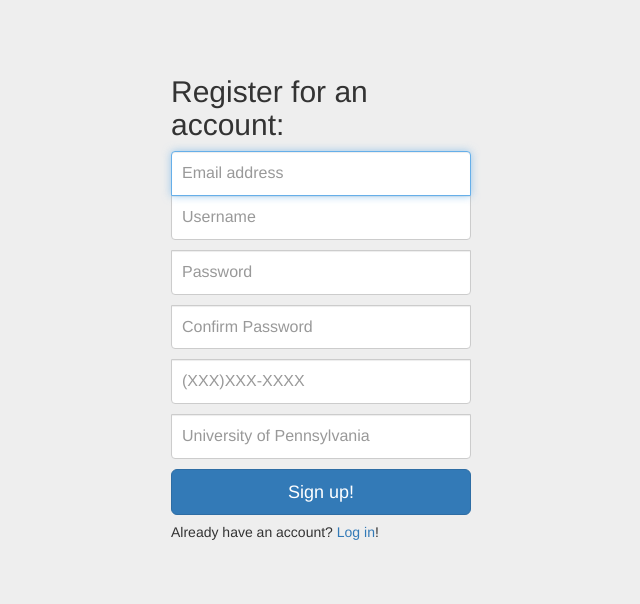
After one commit to kate16/femmehacks, a Flask app: template app/templates/register.html in a window 1280 px wide. The commit adds this page. Shown: the top 604 px of the page, without its empty margins (319-959 px from the left). Run offline with Flask 2, Linux system fonts and the light colour scheme; the template is opened without the code that fills it, so the values that code supplies are empty; parts of the project's set-up code (start-up, migrations or seed data) failed here and were passed over; some libraries are stand-ins or nearby versions.

Commit message:
Added login, register, and other templates

```diff
--- /dev/null
+++ b/app/templates/bootstrap-3.3.2-dist/css/signin.css
@@ -0,0 +1,40 @@
+body {
+  padding-top: 40px;
+  padding-bottom: 40px;
+  background-color: #eee;
+}
+
+.form-signin {
+  max-width: 330px;
+  padding: 15px;
+  margin: 0 auto;
+}
+.form-signin .form-signin-heading,
+.form-signin .checkbox {
+  margin-bottom: 10px;
+}
+.form-signin .checkbox {
+  font-weight: normal;
+}
+.form-signin .form-control {
+  position: relative;
+  height: auto;
+  -webkit-box-sizing: border-box;
+     -moz-box-sizing: border-box;
+          box-sizing: border-box;
+  padding: 10px;
+  font-size: 16px;
+}
+.form-signin .form-control:focus {
+  z-index: 2;
+}
+.form-signin input[type="email"] {
+  margin-bottom: -1px;
+  border-bottom-right-radius: 0;
+  border-bottom-left-radius: 0;
+}
+.form-signin input[type="password"] {
+  margin-bottom: 10px;
+  border-top-left-radius: 0;
+  border-top-right-radius: 0;
+}
--- /dev/null
+++ b/app/templates/register.html
@@ -0,0 +1,66 @@
+<!DOCTYPE html>
+<html lang="en">
+  <head>
+    <meta charset="utf-8">
+    <meta http-equiv="X-UA-Compatible" content="IE=edge">
+    <meta name="viewport" content="width=device-width, initial-scale=1">
+    <meta name="description" content="">
+    <meta name="author" content="">
+    <link rel="icon" href="../../favicon.ico">
+
+    <title>Sign up for Campus Couture!</title>
+
+    <!-- Bootstrap core CSS -->
+    <link href="bootstrap-3.3.2-dist/css/bootstrap.min.css" rel="stylesheet">
+
+    <!-- Custom styles for this template -->
+    <link href="bootstrap-3.3.2-dist/css/signin.css" rel="stylesheet">
+
+    <!-- Just for debugging purposes. Don't actually copy these 2 lines! -->
+    <!--[if lt IE 9]><script src="../../assets/js/ie8-responsive-file-warning.js"></script><![endif]-->
+    <script src="../../assets/js/ie-emulation-modes-warning.js"></script>
+
+    <!-- HTML5 shim and Respond.js for IE8 support of HTML5 elements and media queries -->
+    <!--[if lt IE 9]>
+      <script src="https://oss.maxcdn.com/html5shiv/3.7.2/html5shiv.min.js"></script>
+      <script src="https://oss.maxcdn.com/respond/1.4.2/respond.min.js"></script>
+    <![endif]-->
+  </head>
+
+  <body>
+
+    <div class="container">
+
+      <form class="form-signin">
+        <h2 class="form-signin-heading">Register for an account:</h2>
+
+        <label for="inputEmail" class="sr-only">E-mail address</label>
+        <input type="email" id="inputEmail" class="form-control" placeholder="Email address" required autofocus>
+
+        <label for="inputPassword" class="sr-only">Username</label>
+        <input type="password" id="inputPassword" class="form-control" placeholder="Username" required>
+
+        <label for="inputPassword" class="sr-only">Password</label>
+        <input type="password" id="inputPassword" class="form-control" placeholder="Password" required>
+
+        <label for="inputPassword" class="sr-only">Confirm Password</label>
+        <input type="password" id="inputPassword2" class="form-control" placeholder="Confirm Password" required>
+
+        <label for="inputPassword" class="sr-only">Phone number</label>
+        <input type="password" id="inputPassword2" class="form-control" placeholder="(XXX)XXX-XXXX" required>
+
+        <label for="inputPassword" class="sr-only">Campus</label>
+        <input type="password" id="inputPassword2" class="form-control" placeholder="University of Pennsylvania" required>
+
+        <button class="btn btn-lg btn-primary btn-block" type="submit">Sign up!</button>
+
+        <h5>Already have an account?  <a href="register.html">Log in</a>!</h5>
+      </form>
+
+    </div> <!-- /container -->
+
+
+    <!-- IE10 viewport hack for Surface/desktop Windows 8 bug -->
+    <script src="../../assets/js/ie10-viewport-bug-workaround.js"></script>
+  </body>
+</html>
```
Also changed, not shown: app/templates/dress_template.html (+21 -22 lines), app/templates/index.html (+9 -9 lines), app/templates/login.html (added, +50 -0 lines).
